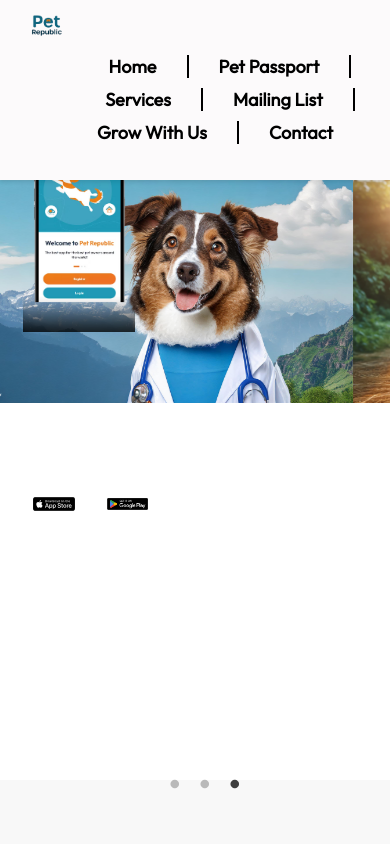
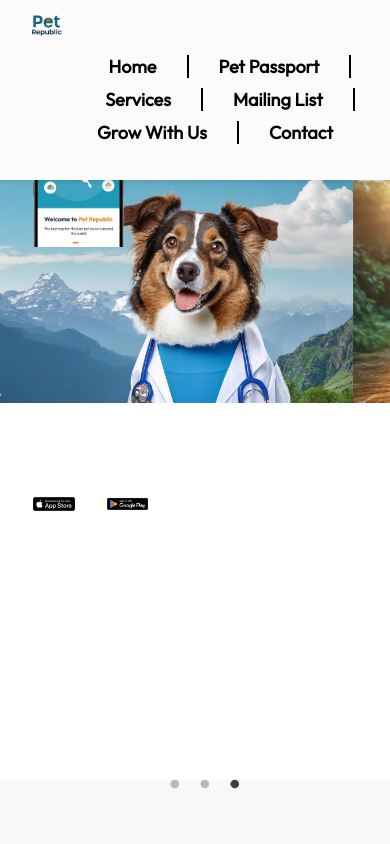
Before and after one commit to basil-ahmed/petrepublic-landing-page, a React (Create React App) app: page / in a window 390 px wide. Shown: the top 844 px of the page. Built offline with nearby package versions, Linux system fonts and the light colour scheme.

Commit message:
Fixed issue of phone not appearing correctly on some devices. Also converted phone from png to svg.

```diff
--- a/src/components/Home.css
+++ b/src/components/Home.css
@@ -127,10 +127,10 @@
     /* left: 100px; */
     /* color: rgb(0, 0, 0); */
     /* background-color: rgba(0, 0, 0, 0.1); */
-    background-image: url("../assets/images/appss.png");
+    /* background-image: url("../assets/images/appss.png");
     background-size: 55%;
     background-position: 25% 0%;
-    background-repeat: no-repeat;
+    background-repeat: no-repeat; */
     padding: 1%;
     width: 50%;
     height: 70%;
@@ -139,6 +139,14 @@
     flex-direction: column;
     align-content: center;
     justify-content: center;
+}
+
+.app-image {
+  position: absolute;
+  width: 55%; /* Adjust the size of the image */
+  left: 11%; /* Position the image */
+  top: -4%;
+
 }
 
 .carousel-text h2 {
--- a/src/components/Home.js
+++ b/src/components/Home.js
@@ -7,6 +7,7 @@ import './Home.css'; // Ensure you create this CSS file
 // Import button images
 import iosButtonImage from '../assets/images/Apple-store-download-button.svg'; // Update the path as necessary
 import androidButtonImage from '../assets/images/google-play-badge.png'; // Update the path as necessary
+import appImage from '../assets/images/appss1.svg';
 
 function Home() {
   const settings = {
@@ -56,12 +57,19 @@ function Home() {
     <h2>Welcome To PetRepublic</h2>
     <p> Download the app today and care for your pet with Pet Republic!</p>
     </div> */}
+
+
+
+
     <div className="button-container">
+    <img src={appImage} className="app-image" alt="App" />
       <button onClick={handleIOSDownload} className="download-button ios" style={{ backgroundImage: `url(${iosButtonImage})` }}>
       </button>
       <button onClick={handleAndroidDownload} className="download-button android" title="Coming Soon" style={{ backgroundImage: `url(${androidButtonImage})` }}>
       </button>
     </div>
+
+
 </div>
 </>
   );
```
Also changed, not shown: src/assets/images/appss1.svg (added).
